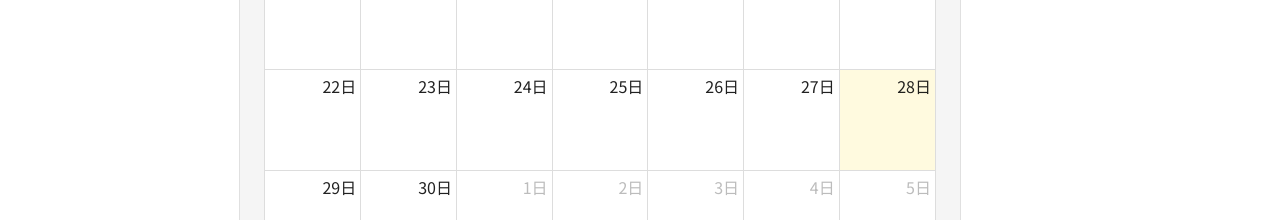
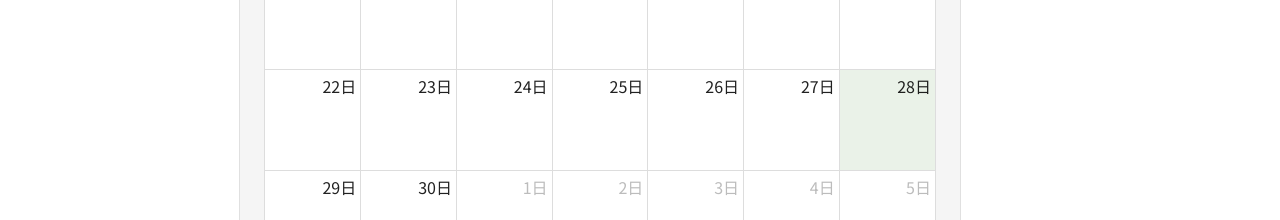
Before and after one commit to shingoasou-0804/oshin-household-app, a React (Create React App) app in the folder household-app/: page / in a window 1280 px wide. Shown: the part 531-751 px from the top of the page. Built offline with nearby package versions, Linux system fonts and the light colour scheme; no server answers; the database is empty; the HTML template or start-up script is replaced by a standard one.

Commit message:
add background color to selected date

```diff
--- a/household-app/src/components/Calendar.tsx
+++ b/household-app/src/components/Calendar.tsx
@@ -7,14 +7,17 @@ import { Balance, CalendarContent, Transaction } from '../types';
 import { calculateDailyBalances } from '../utils/financeCalculations';
 import { formatCurrency } from '../utils/formatting';
 import interactionPlugin, { DateClickArg } from '@fullcalendar/interaction';
+import { useTheme } from '@mui/material';
 
 interface CalendarProps {
   monthlyTransactions: Transaction[];
   setCurrentMonth: React.Dispatch<React.SetStateAction<Date>>;
   setCurrentDay: React.Dispatch<React.SetStateAction<string>>;
+  currentDay: string;
 }
 
-const Calendar = ({monthlyTransactions, setCurrentMonth, setCurrentDay}: CalendarProps) => {
+const Calendar = ({monthlyTransactions, setCurrentMonth, setCurrentDay, currentDay}: CalendarProps) => {
+  const theme = useTheme();
   const dailyBalances = calculateDailyBalances(monthlyTransactions)
 
   const createCalendarEvents = (dailyBalances: Record<string, Balance>): CalendarContent[] => {
@@ -30,6 +33,12 @@ const Calendar = ({monthlyTransactions, setCurrentMonth, setCurrentDay}: Calenda
   }
 
   const calendarEvents = createCalendarEvents(dailyBalances)
+
+  const backgroundEvent = {
+    start: currentDay,
+    display: "background",
+    backgroundColor: theme.palette.incomeColor.light,
+  }
 
   const renderEventContent = (eventInfo: EventContentArg) => {
     return (
@@ -60,7 +69,7 @@ const Calendar = ({monthlyTransactions, setCurrentMonth, setCurrentDay}: Calenda
       locale={jaLocale}
       plugins={[dayGridPlugin, interactionPlugin]}
       initialView="dayGridMonth"
-      events={calendarEvents}
+      events={[...calendarEvents, backgroundEvent]}
       eventContent={renderEventContent}
       datesSet={handleDateSet}
       dateClick={handleDateClick}
--- a/household-app/src/pages/Home.tsx
+++ b/household-app/src/pages/Home.tsx
@@ -29,6 +29,7 @@ const Home = ({monthlyTransactions, setCurrentMonth}: HomeProps) => {
           monthlyTransactions={monthlyTransactions}
           setCurrentMonth={setCurrentMonth}
           setCurrentDay={setCurrentDay}
+          currentDay={currentDay}
         />
       </Box>
       <Box>
```
